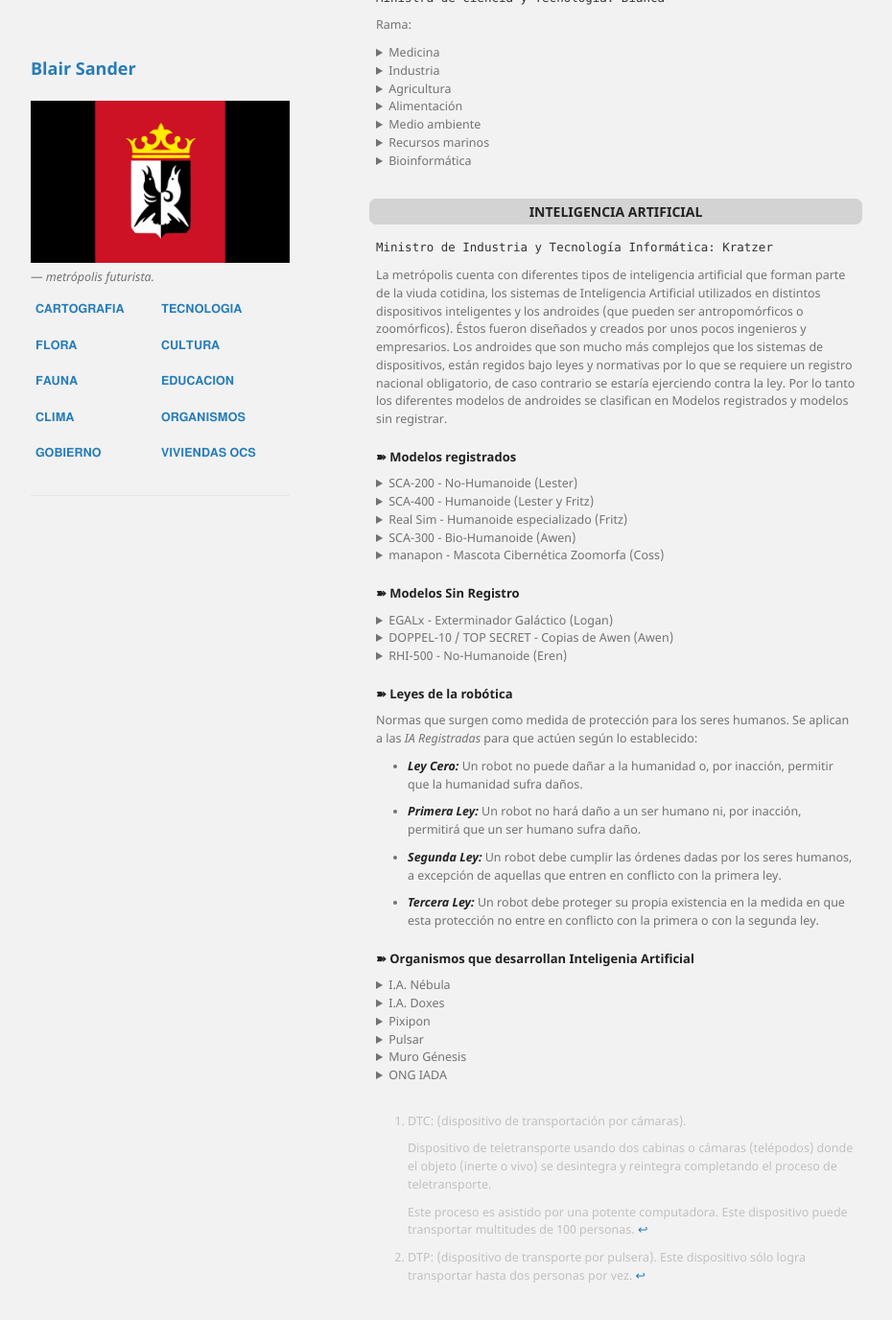
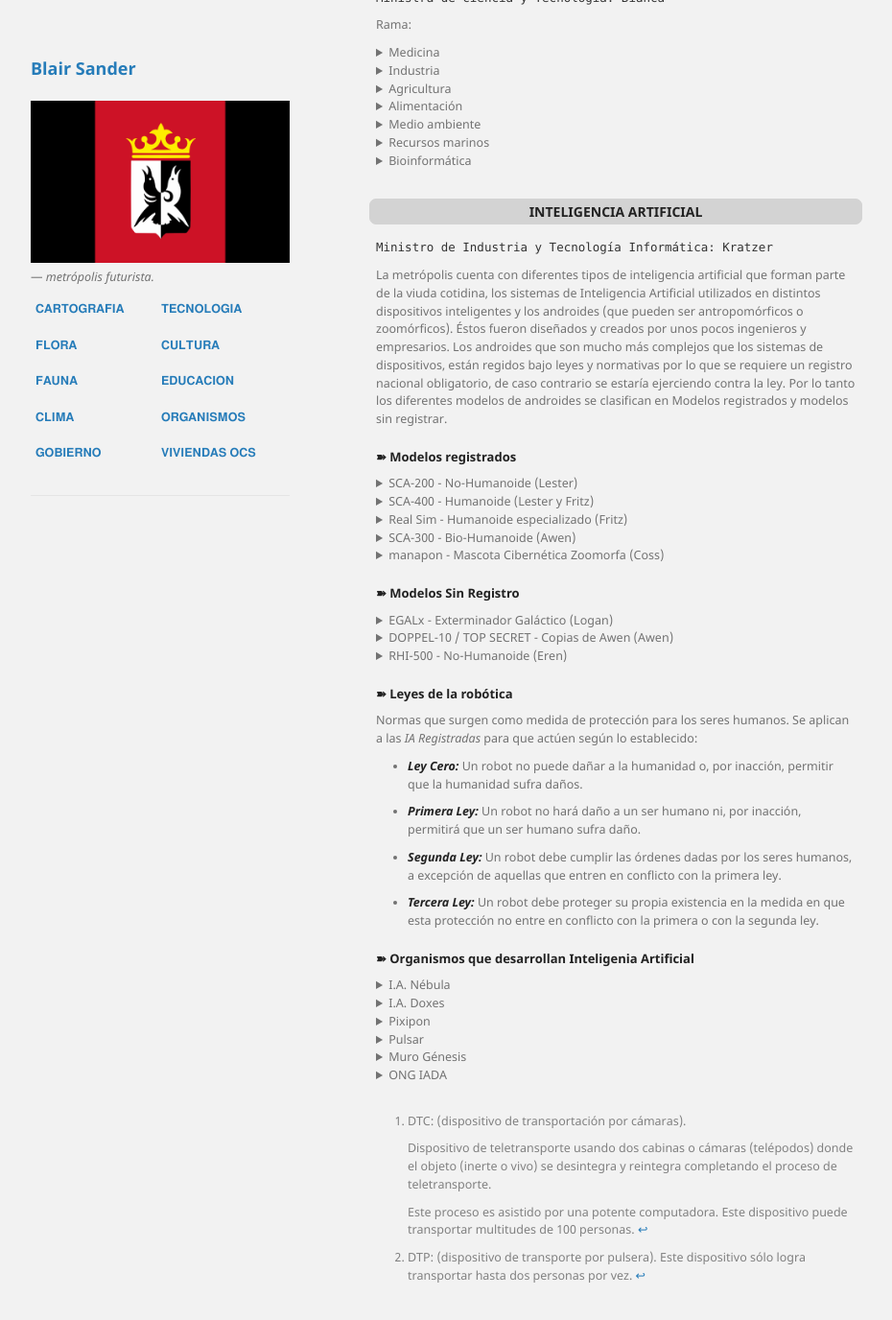
Before and after one commit to BlairSander/ciudad, a Jekyll site: the page built from tecnologia.md, in a window 1280 px wide and 1400 px high, scrolled down 759 px. Shown: the top 1376 px of the window at 96% size, without its empty margins (178-1108 px from the left). Built offline with Jekyll 4.4.1, drawn with Linux system fonts in a browser that asks for light colours; our own code applies the rules of GitHub Pages for plain Markdown files.

Commit message:
jekyll-theme-minimal.scss

```diff
--- a/_sass/jekyll-theme-minimal.scss
+++ b/_sass/jekyll-theme-minimal.scss
@@ -216,7 +216,7 @@ footer {
 }
 
 .footnotes {
-    color: Silver;
+    color: Gray;
 }
 
 @media print, screen and (max-width: 960px) {
```
